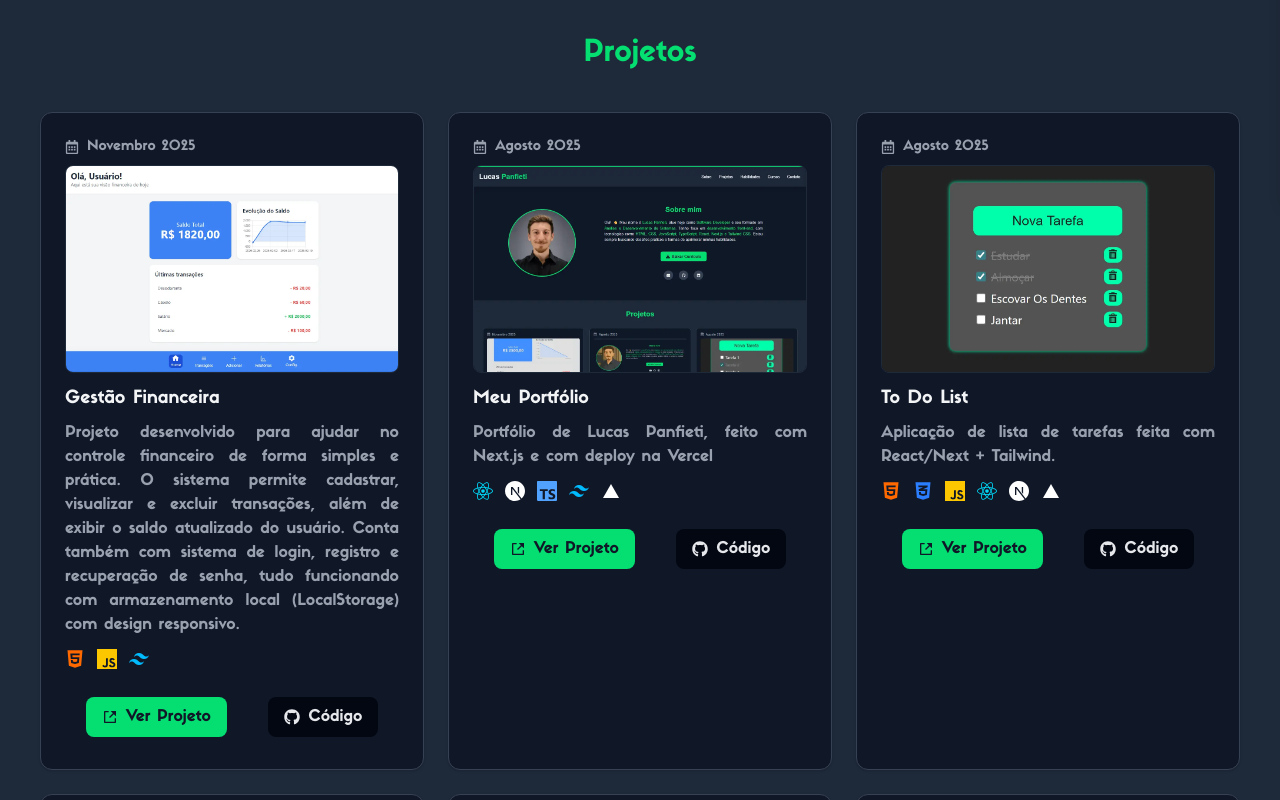
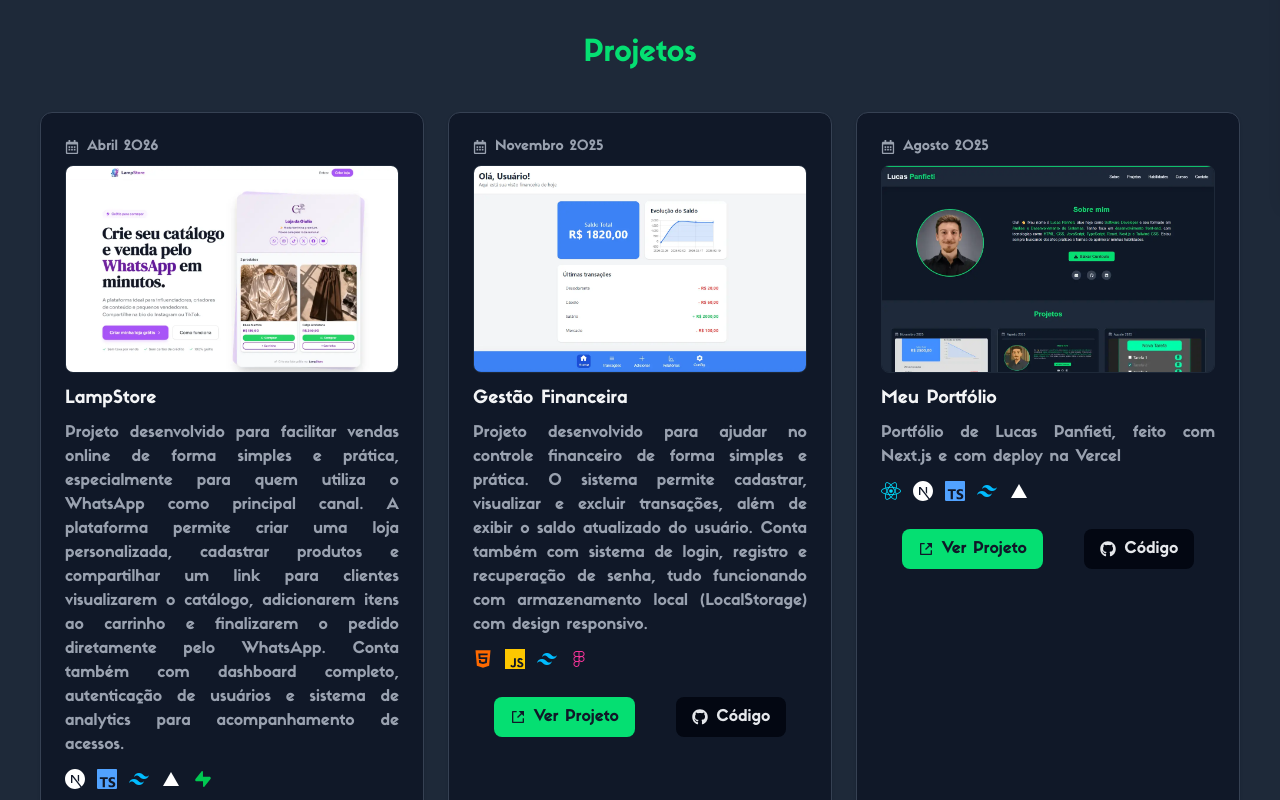
Before and after one commit to LucasPanfieti/lucaspanfieti.portfolio, a Next.js app: page / in a window 1280 px wide. Shown: the part 600-1400 px from the top of the page. Built offline with nearby package versions, Linux system fonts and the light colour scheme.

Commit message:
adicionado lampstore nos projetos

```diff
--- a/src/components/Habilidades.tsx
+++ b/src/components/Habilidades.tsx
@@ -10,6 +10,7 @@ import {
   SiReact,
   SiGit,
   SiFigma,
+  SiSupabase,
 } from "react-icons/si";
 import { VscVscodeInsiders } from "react-icons/vsc";
 
@@ -95,6 +96,11 @@ export default function Habilidades() {
           <VscVscodeInsiders className="text-blue-500 text-5xl" />
           <span className="mt-3 text-gray-200 font-medium">VS Code</span>
         </div>
+        {/* Supabase */}
+        <div className="flex flex-col items-center bg-gray-800 p-6 rounded-2xl shadow-md hover:shadow-green-400/30 hover:scale-105 transition-transform duration-300">
+          <SiSupabase className="text-green-500 text-5xl" />
+          <span className="mt-3 text-gray-200 font-medium">Supabase</span>
+        </div>
       </div>
     </section>
   );
--- a/src/components/Projetos.tsx
+++ b/src/components/Projetos.tsx
@@ -13,11 +13,23 @@ import {
   SiTailwindcss,
   SiJavascript,
   SiVercel,
+  SiFigma,
+  SiSupabase,
 } from "react-icons/si";
 import { RiShareBoxFill } from "react-icons/ri";
 
 // constante com projetos
 const projects = [
+  {
+    name: "LampStore",
+    description:
+      "Projeto desenvolvido para facilitar vendas online de forma simples e prática, especialmente para quem utiliza o WhatsApp como principal canal. A plataforma permite criar uma loja personalizada, cadastrar produtos e compartilhar um link para clientes visualizarem o catálogo, adicionarem itens ao carrinho e finalizarem o pedido diretamente pelo WhatsApp. Conta também com dashboard completo, autenticação de usuários e sistema de analytics para acompanhamento de acessos.",
+    link: "https://www.lampstore.com.br",
+    github: "",
+    image: "/images/projetos/lampstore.webp",
+    techs: ["next", "ts", "tailwind", "vercel", "supabase"],
+    date: "Abril 2026",
+  },
   {
     name: "Gestão Financeira",
     description:
@@ -146,6 +158,12 @@ export default function Projetos() {
               {project.techs?.includes("vercel") && (
                 <SiVercel className="text-white p-0.5" />
               )}
+              {project.techs?.includes("figma") && (
+                <SiFigma className="text-pink-500 p-0.5" />
+              )}
+              {project.techs?.includes("supabase") && (
+                <SiSupabase className="text-green-500 p-0.5" />
+              )}
             </div>
             <div className="flex flex-wrap justify-center mt-3">
               <a
```
Also changed, not shown: public/images/projetos/lampstore.webp (added).
